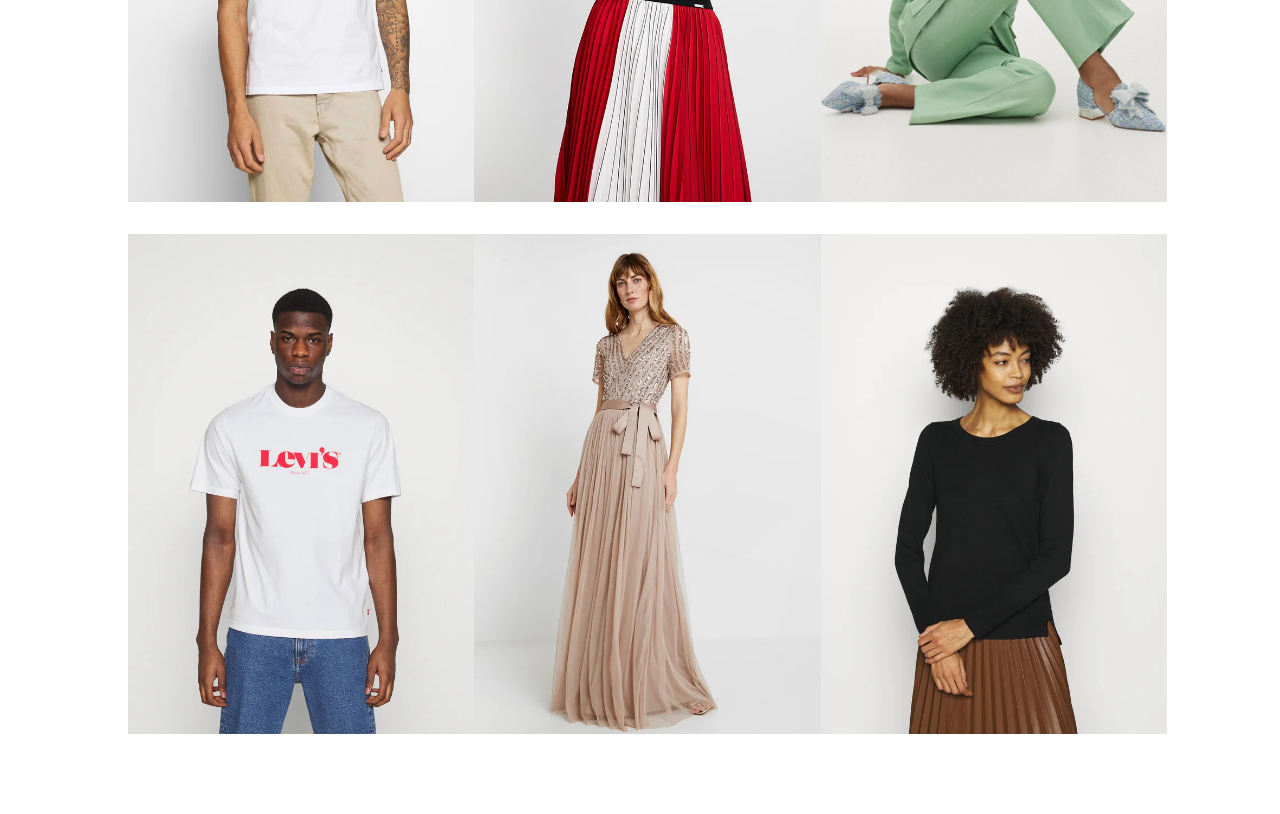
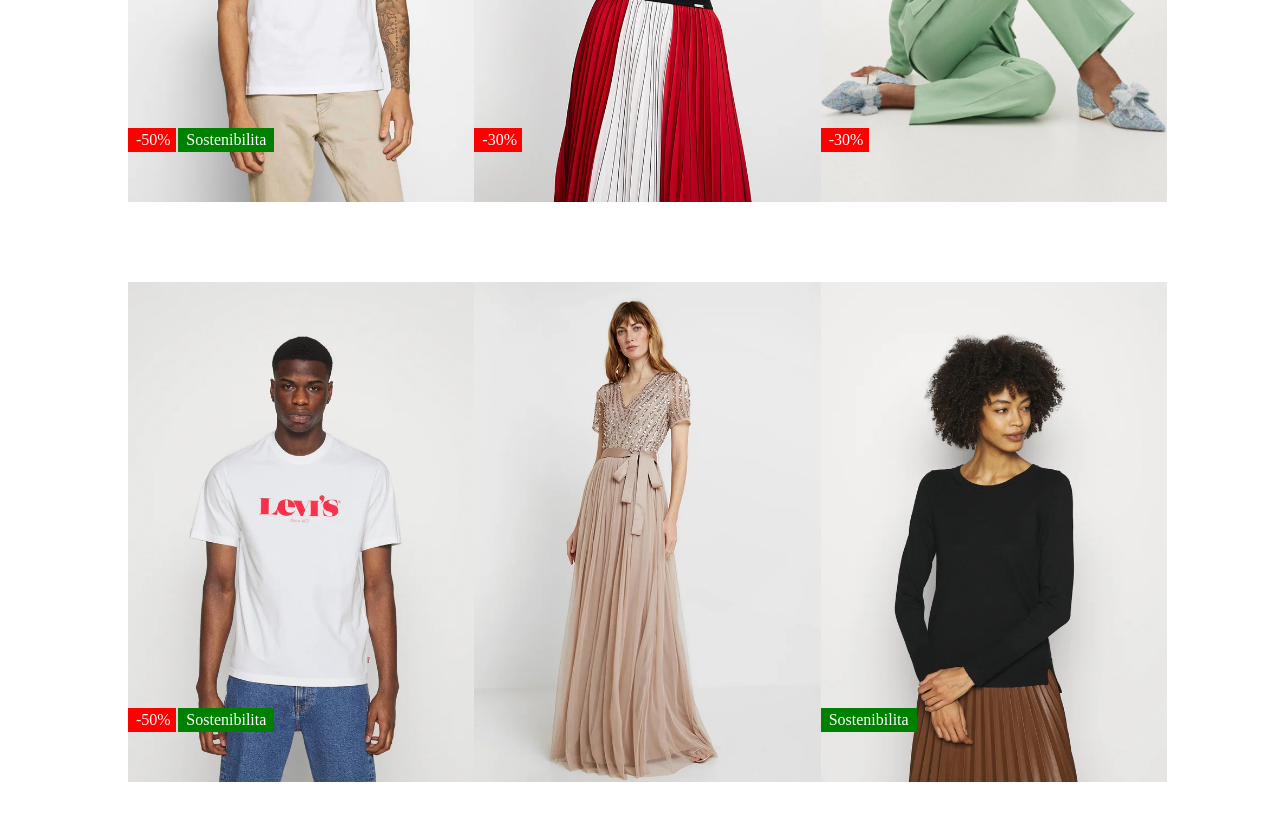
Before and after one commit to Enzo-belardo/html-css-boolando, a plain HTML site: page index.html in a window 1280 px wide. Shown: the part 380-1194 px from the top of the page. Before the commit the page ends 1146 px from the top, so only its background shows below. Drawn offline with Linux system fonts and the light colour scheme.

Commit message:
implementazione etichette sconti

```diff
--- a/index.html
+++ b/index.html
@@ -29,26 +29,31 @@
         <div class="container-main flex">
             <div class="container-card flex">
                 <img class="card" src="./img/1.webp" alt="">
+                <div class="sconto">-50%</div>
+                <div class="eco-first-card">Sostenibilita</div>
             </div>
             <div class="container-card flex">
                 <img class="card" src="./img/2.webp" alt="">
-
+                <div class="sconto">-30%</div>
             </div>
             <div class="container-card flex">
                 <img class="card" src="./img/3.webp" alt="">
+                <div class="sconto">-30%</div>
             </div>
         </div>
 
-        <div class="container-main flex">
+        <div class="container-main flex" id="container-end" >
             <div class="container-card flex">
                 <img class="card" src="./img/4.webp" alt="">
+                <div class="sconto">-50%</div>
+                <div class="eco-first-card">Sostenibilita</div>
             </div>
             <div class="container-card flex">
                 <img class="card" src="./img/5.webp" alt="">
-
             </div>
             <div class="container-card flex">
                 <img class="card" src="./img/6.webp" alt="">
+                <div class="eco">Sostenibilita</div>
             </div>
         </div>
     </main>
--- a/style.css
+++ b/style.css
@@ -53,7 +53,37 @@ ul>li{
     width: 80%;
     margin: auto;
     height: 500px;
+    position: relative;
 }
 .card{
     width: calc(100%/3) -1rem;
 }
+.sconto{
+    width: 3rem;
+    background-color: red;
+    color: white;
+    position: absolute;
+    left: 0;
+    bottom: 50px;
+    padding: .2rem .5rem;
+}
+.eco{
+    background-color: green;
+    color: white;
+    position: absolute;
+    bottom: 50px;
+    padding: .2rem .5rem;
+}
+.eco-first-card{
+    background-color: green;
+    color: white;
+    position: absolute;
+    bottom: 50px;
+    right: 200px;
+    padding: .2rem .5rem;
+}
+
+
+#container-end{
+    margin-top: 5rem;
+}
```
